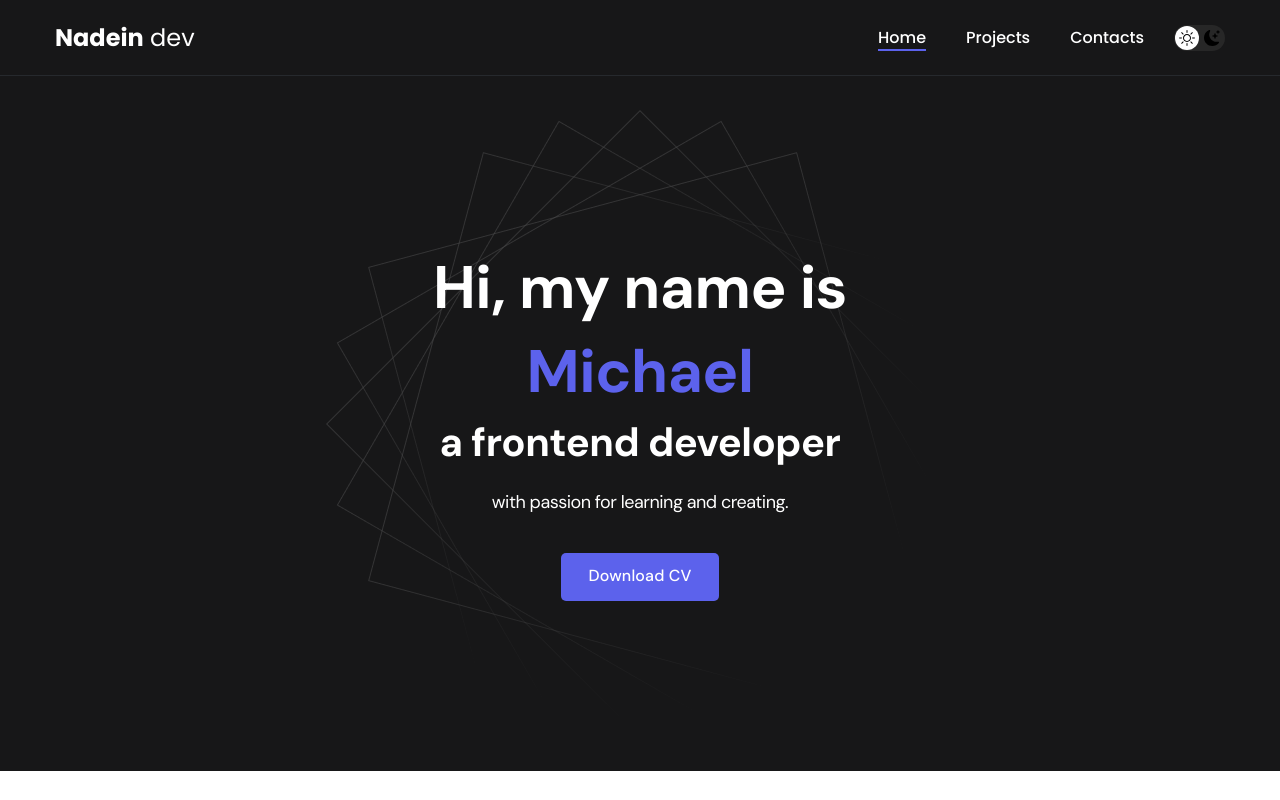
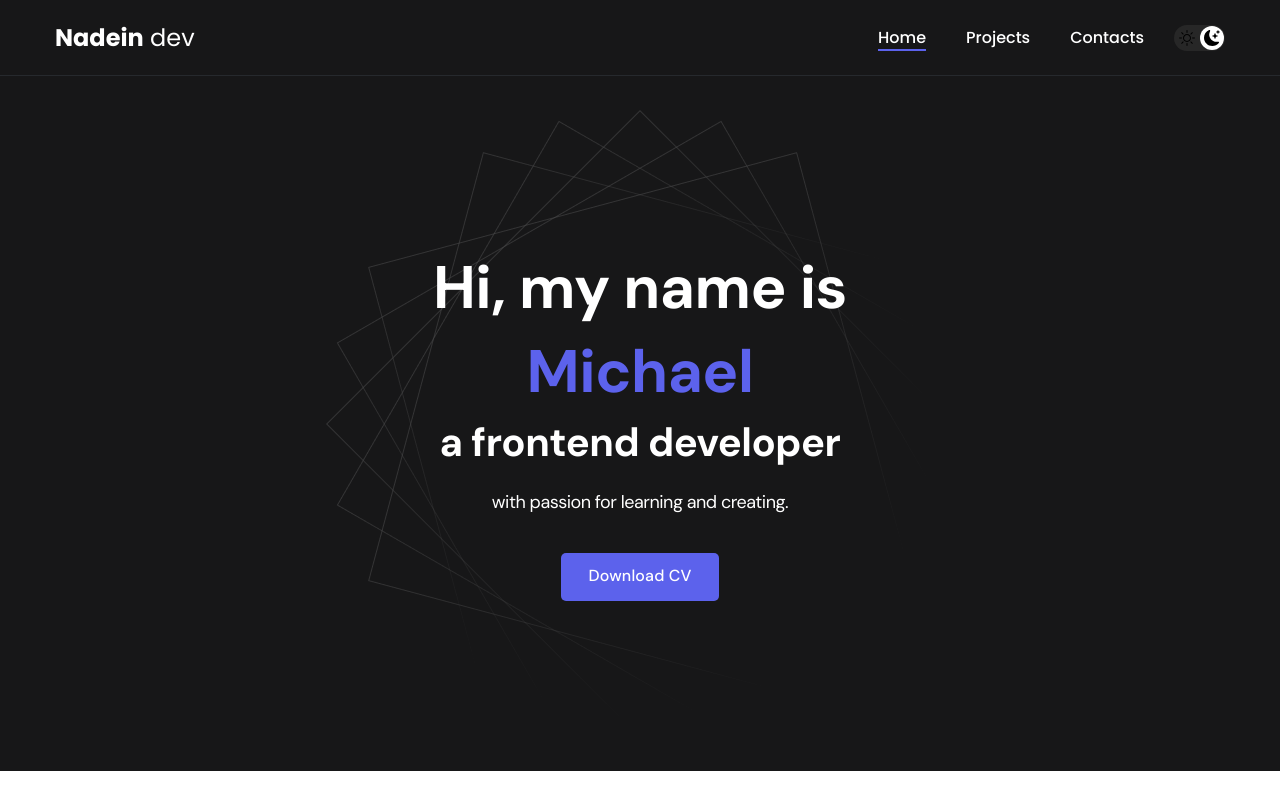
Before and after one commit to NadeinMichael/Portfolio, a React (Create React App) app: page / in a window 1280 px wide. Shown: the top 800 px of the page. Built offline with nearby package versions, Linux system fonts and the light colour scheme.

Commit message:
feat: add gh-pages

```diff
--- a/src/components/buttonDarkMode/ButtonDarkMode.jsx
+++ b/src/components/buttonDarkMode/ButtonDarkMode.jsx
@@ -1,14 +1,12 @@
 import { useEffect } from 'react';
 import { useLocalStorage } from '../../utils/useLocalStorage';
-
-import detectDarkMode from '../../utils/detectDarkMode';
 
 import './buttonDarkMode.css';
 import sun from '../../img/icons/sun.svg';
 import moon from '../../img/icons/moon.svg';
 
 const ButtonDarkMode = () => {
-  const [darkMode, setDarkMode] = useLocalStorage('darkMode', detectDarkMode());
+  const [darkMode, setDarkMode] = useLocalStorage('darkMode', false);
 
   useEffect(() => {
     if (darkMode) {
@@ -25,7 +23,7 @@ const ButtonDarkMode = () => {
   return (
     <button
       className={
-        !darkMode ? 'dark-mode-btn' : 'dark-mode-btn dark-mode-btn--active'
+        darkMode ? 'dark-mode-btn' : 'dark-mode-btn dark-mode-btn--active'
       }
       onClick={toggleDarkMode}
     >
--- a/src/utils/detectDarkMode.js
+++ /dev/null
@@ -1,11 +0,0 @@
-const detectDarkMode = () => {
-  if (
-    window.matchMedia &&
-    window.matchMedia('(prefers-color-scheme: dark)').matches
-  ) {
-    return true;
-  }
-  return false;
-};
-
-export default detectDarkMode;
```
